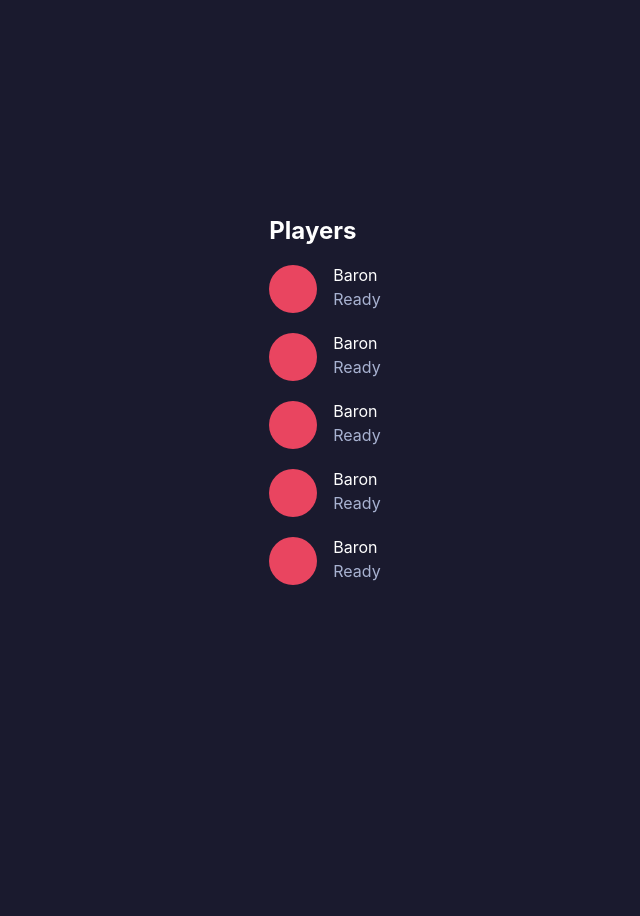
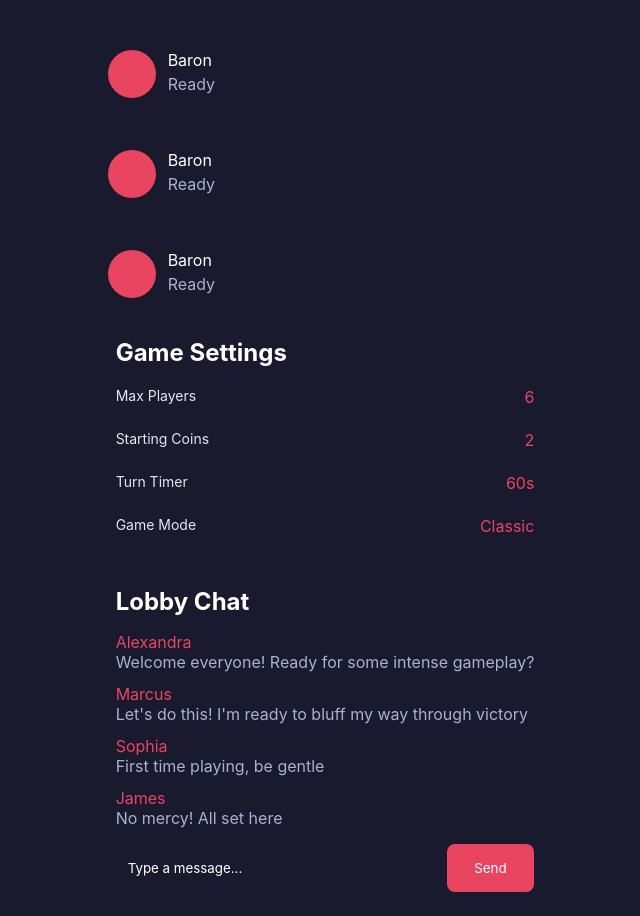
Before and after one commit to baronocasiones/coup-webbase, a React (Vite) app in the folder frontend/: page /lobby in a window 1280 px wide. Shown: the whole page, without its empty margins (315-955 px from the left). Before the commit the page ends 800 px from the top, so only its background shows below. Built offline with nearby package versions, Linux system fonts and the light colour scheme.

Commit message:
Implemented chatbox component

```diff
--- /dev/null
+++ b/frontend/src/components/ChatBox.jsx
@@ -0,0 +1,36 @@
+import styles from './../styles/Chatbox.module.css'
+import PrimaryButton from './PrimaryButton'
+
+function ChatBox({ header, withSubmission=true }) {
+    return (
+        <div className={styles.chatBoxContainer}>
+            <h2>{header}</h2>
+            <div className={styles.chats}>
+                <div className={styles.messageContainer}>
+                    <div className={styles.senderName}>Alexandra</div>
+                    <div className={styles.message}>Welcome everyone! Ready for some intense gameplay?</div>
+                </div>
+                <div className={styles.messageContainer}>
+                    <div className={styles.senderName}>Marcus</div>
+                    <div className={styles.message}>Let's do this! I'm ready to bluff my way through victory</div>
+                </div>
+                <div className={styles.messageContainer}>
+                    <div className={styles.senderName}>Sophia</div>
+                    <div className={styles.message}>First time playing, be gentle</div>
+                </div>
+                <div className={styles.messageContainer}>
+                    <div className={styles.senderName}>James</div>
+                    <div className={styles.message}>No mercy! All set here</div>
+                </div>
+            </div>
+            {withSubmission && (
+                <form className={styles.chatInputContainer}>
+                    <input className={styles.chatInput} type="text" placeholder="Type a message..." />
+                    <PrimaryButton text='Send' />
+                </form>
+            )}
+        </div>
+    )
+}
+
+export default ChatBox;
--- a/frontend/src/pages/Lobby.jsx
+++ b/frontend/src/pages/Lobby.jsx
@@ -1,11 +1,13 @@
 import styles from './../styles/Lobby.module.css'
+import ChatBox from './../components/ChatBox'
 
 function Lobby() {
     return (
+        <div classname={styles.lobbyContainer}>
             <div className={styles.playerListContainer}>
                 <h2>Players</h2>
-            {Array.from({ length: 5 }).map((_, i) => (
-                <div className={styles.player}>
+                {Array.from({ length: 4 }).map((_, i) => (
+                    <div className={styles.player} key={i}>
                         <span className={styles.avatar}></span>
                         <div className={styles.nameContainer} key={i}>
                             <span>Baron</span>
@@ -14,6 +16,29 @@ function Lobby() {
                     </div>
                 ))}
             </div>
+            <div className={styles.gameSettings}>
+                <h2>Game Settings</h2>
+                <div className={styles.settingContainer}>
+                    <div className={styles.settingItem}>
+                        <label>Max Players</label>
+                        <span className={styles.settingValue}>6</span>
+                    </div>
+                    <div className={styles.settingItem}>
+                        <label>Starting Coins</label>
+                        <span className={styles.settingValue}>2</span>
+                    </div>
+                    <div className={styles.settingItem}>
+                        <label>Turn Timer</label>
+                        <span className={styles.settingValue}>60s</span>
+                    </div>
+                    <div className={styles.settingItem}>
+                        <label>Game Mode</label>
+                        <span className={styles.settingValue}>Classic</span>
+                    </div>
+                </div>
+            </div>
+            <ChatBox header="Lobby Chat" />
+        </div>
     )
 }
 
--- /dev/null
+++ b/frontend/src/styles/Chatbox.module.css
@@ -0,0 +1,37 @@
+.chatBoxContainer {
+    display: flex;
+    flex-direction: column;
+    row-gap: 16px;
+    padding: 24px;
+}
+
+.chats {
+    display: flex;
+    flex-direction: column;
+    row-gap: 12px;
+}
+
+.senderName {
+    color: #E94560;
+}
+
+.message {
+    color: #A8B2D1;
+}
+
+.chatInputContainer {
+    display: flex;
+    column-gap: 8px;
+}
+
+.chatInput{
+    flex-basis: 500% !important;
+    margin-bottom: 0px !important;
+    background: #1A1A2E !important;
+    border: 0px !important;
+    placeholder-color: #FFFFFF;
+}
+
+.chatInput::placeholder{
+    color: #FFFFFF !important;
+}
--- a/frontend/src/styles/Lobby.module.css
+++ b/frontend/src/styles/Lobby.module.css
@@ -7,7 +7,30 @@
 .player {
     display: flex;
     row-gap: 16px;
-    column-gap: 16px;
+    column-gap: 12px;
+    padding: 16px;
+}
+
+.gameSettings {
+    display: flex;
+    flex-direction: column;
+    padding: 24px;
+    row-gap: 20px;
+}
+
+.settingValue {
+    color: #E94560;
+}
+
+.settingContainer {
+    display: flex;
+    flex-direction: column;
+    row-gap: 20px;
+}
+
+.settingItem {
+    display: flex;
+    justify-content: space-between;
 }
 
 .nameContainer {
```
Lines whose indentation alone changed are shown as unchanged.
